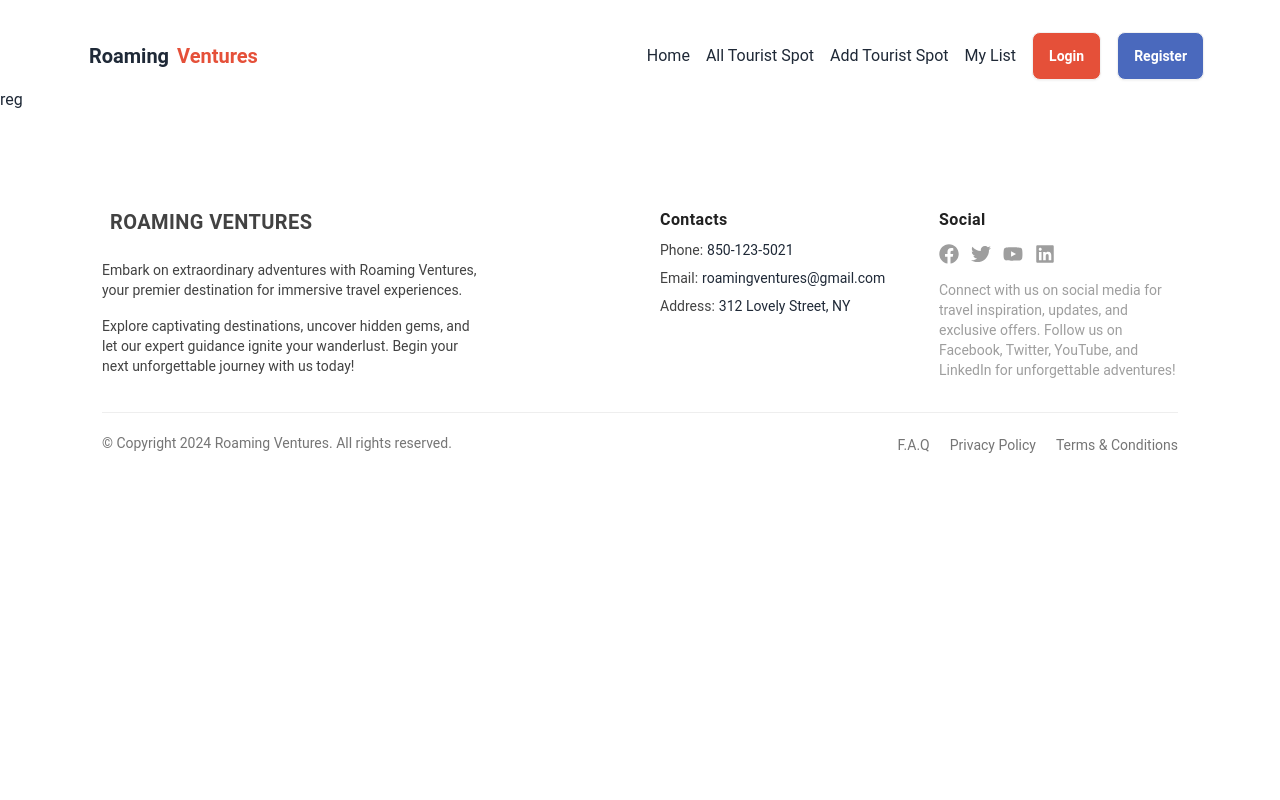
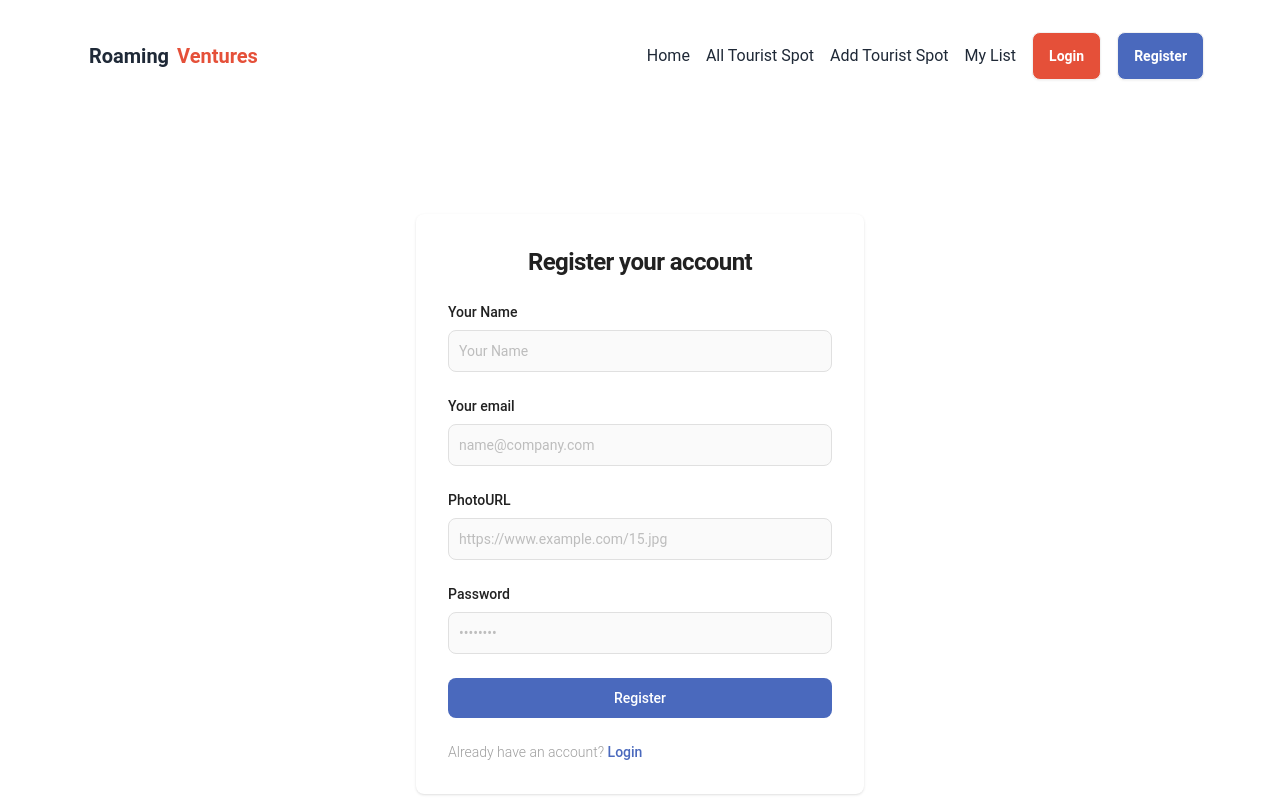
Before and after one commit to nasib15/roaming-ventures-client, a React (Vite) app: page /register in a window 1280 px wide. Shown: the top 800 px of the page. Built offline with nearby package versions, Linux system fonts and the light colour scheme.

Commit message:
register page done

```diff
--- a/src/pages/Login.jsx
+++ b/src/pages/Login.jsx
@@ -1,15 +1,38 @@
+import { FaGithub } from "react-icons/fa";
+import { FcGoogle } from "react-icons/fc";
 import { Link } from "react-router-dom";
 
 const Login = () => {
   return (
     <div className="mt-4">
-      <section className="bg-gray-50 dark:bg-gray-900">
-        <div className="flex flex-col items-center justify-center px-6 py-8 mx-auto md:h-screen lg:py-0">
+      <section className=" dark:bg-gray-900">
+        <div className=" flex flex-col items-center justify-center px-6 py-8 mx-auto md:h-screen lg:py-0">
           <div className="w-full bg-white rounded-lg shadow dark:border md:mt-0 sm:max-w-md xl:p-0 dark:bg-gray-800 dark:border-gray-700">
             <div className="p-6 space-y-4 md:space-y-6 sm:p-8">
               <h1 className="text-xl text-center font-bold leading-tight tracking-tight text-gray-900 md:text-2xl dark:text-white">
                 Sign in to your account
               </h1>
+              <div>
+                <div className="flex lg:flex-row flex-col gap-4">
+                  <button
+                    // onClick={handleGoogleSignIn}
+                    className="lg:my-4 flex gap-2 items-center justify-center  border border-gray-300 rounded-lg shadow-md px-6 py-2 text-sm font-medium text-gray-800 hover:bg-gray-200"
+                  >
+                    <FcGoogle className="text-3xl"></FcGoogle>Continue with
+                    Google
+                  </button>
+                  <button
+                    // onClick={handleGithubSignIn}
+                    className="lg:my-4 flex gap-2 items-center justify-center  border border-gray-300 rounded-lg shadow-md px-6 py-2 text-sm font-medium text-gray-800 hover:bg-gray-200"
+                  >
+                    <FaGithub className="text-3xl"></FaGithub>Continue with
+                    Github
+                  </button>
+                </div>
+              </div>
+              <div className="divider">
+                <span className="opacity-80">or</span>
+              </div>
               <form className="space-y-4 md:space-y-6" action="#">
                 <div>
                   <label className="block mb-2 text-sm font-medium text-gray-900 dark:text-white">
--- a/src/pages/Register.jsx
+++ b/src/pages/Register.jsx
@@ -1,11 +1,94 @@
-
+import { Link } from "react-router-dom";
 
 const Register = () => {
-    return (
-        <div>
-            reg
-        </div>
-    );
+  return (
+    <div>
+      <div className="mt-4">
+        <section className=" dark:bg-gray-900">
+          <div className=" flex flex-col items-center justify-center px-6 py-8 mx-auto md:h-screen lg:py-0">
+            <div className="w-full bg-white rounded-lg shadow dark:border md:mt-0 sm:max-w-md xl:p-0 dark:bg-gray-800 dark:border-gray-700">
+              <div className="p-6 space-y-4 md:space-y-6 sm:p-8">
+                <h1 className="text-xl text-center font-bold leading-tight tracking-tight text-gray-900 md:text-2xl dark:text-white">
+                  Register your account
+                </h1>
+
+                <form className="space-y-4 md:space-y-6" action="#">
+                  <div>
+                    <label className="block mb-2 text-sm font-medium text-gray-900 dark:text-white">
+                      Your Name
+                    </label>
+                    <input
+                      type="text"
+                      name="name"
+                      id="name"
+                      className="bg-gray-50 border border-gray-300 text-gray-900 sm:text-sm rounded-lg focus:ring-primary-600 focus:border-primary-600 block w-full p-2.5 dark:bg-gray-700 dark:border-gray-600 dark:placeholder-gray-400 dark:text-white dark:focus:ring-blue-500 dark:focus:border-blue-500"
+                      placeholder="Your Name"
+                      required={true}
+                    />
+                  </div>
+                  <div>
+                    <label className="block mb-2 text-sm font-medium text-gray-900 dark:text-white">
+                      Your email
+                    </label>
+                    <input
+                      type="email"
+                      name="email"
+                      id="email"
+                      className="bg-gray-50 border border-gray-300 text-gray-900 sm:text-sm rounded-lg focus:ring-primary-600 focus:border-primary-600 block w-full p-2.5 dark:bg-gray-700 dark:border-gray-600 dark:placeholder-gray-400 dark:text-white dark:focus:ring-blue-500 dark:focus:border-blue-500"
+                      placeholder="name@company.com"
+                      required={true}
+                    />
+                  </div>
+                  <div>
+                    <label className="block mb-2 text-sm font-medium text-gray-900 dark:text-white">
+                      PhotoURL
+                    </label>
+                    <input
+                      type="text"
+                      name="url"
+                      id="url"
+                      placeholder="https://www.example.com/15.jpg"
+                      className="bg-gray-50 border border-gray-300 text-gray-900 sm:text-sm rounded-lg focus:ring-primary-600 focus:border-primary-600 block w-full p-2.5 dark:bg-gray-700 dark:border-gray-600 dark:placeholder-gray-400 dark:text-white dark:focus:ring-blue-500 dark:focus:border-blue-500"
+                      required={true}
+                    />
+                  </div>
+                  <div>
+                    <label className="block mb-2 text-sm font-medium text-gray-900 dark:text-white">
+                      Password
+                    </label>
+                    <input
+                      type="password"
+                      name="password"
+                      id="password"
+                      placeholder="••••••••"
+                      className="bg-gray-50 border border-gray-300 text-gray-900 sm:text-sm rounded-lg focus:ring-primary-600 focus:border-primary-600 block w-full p-2.5 dark:bg-gray-700 dark:border-gray-600 dark:placeholder-gray-400 dark:text-white dark:focus:ring-blue-500 dark:focus:border-blue-500"
+                      required={true}
+                    />
+                  </div>
+
+                  <button
+                    type="submit"
+                    className="w-full text-white hover:bg-[#1e3799] focus:ring-4 focus:outline-none font-medium rounded-lg text-sm px-5 py-2.5 text-center  bg-[#4a69bd]"
+                  >
+                    Register
+                  </button>
+                  <p className="text-sm font-light text-gray-500 dark:text-gray-400">
+                    Already have an account?{" "}
+                    <Link
+                      to={"/login"}
+                      className="font-medium text-[#4a69bd] text-primary-600 hover:underline dark:text-primary-500"
+                    >
+                      Login
+                    </Link>
+                  </p>
+                </form>
+              </div>
+            </div>
+          </div>
+        </section>
+      </div>
+    </div>
+  );
 };
 
 export default Register;
```
